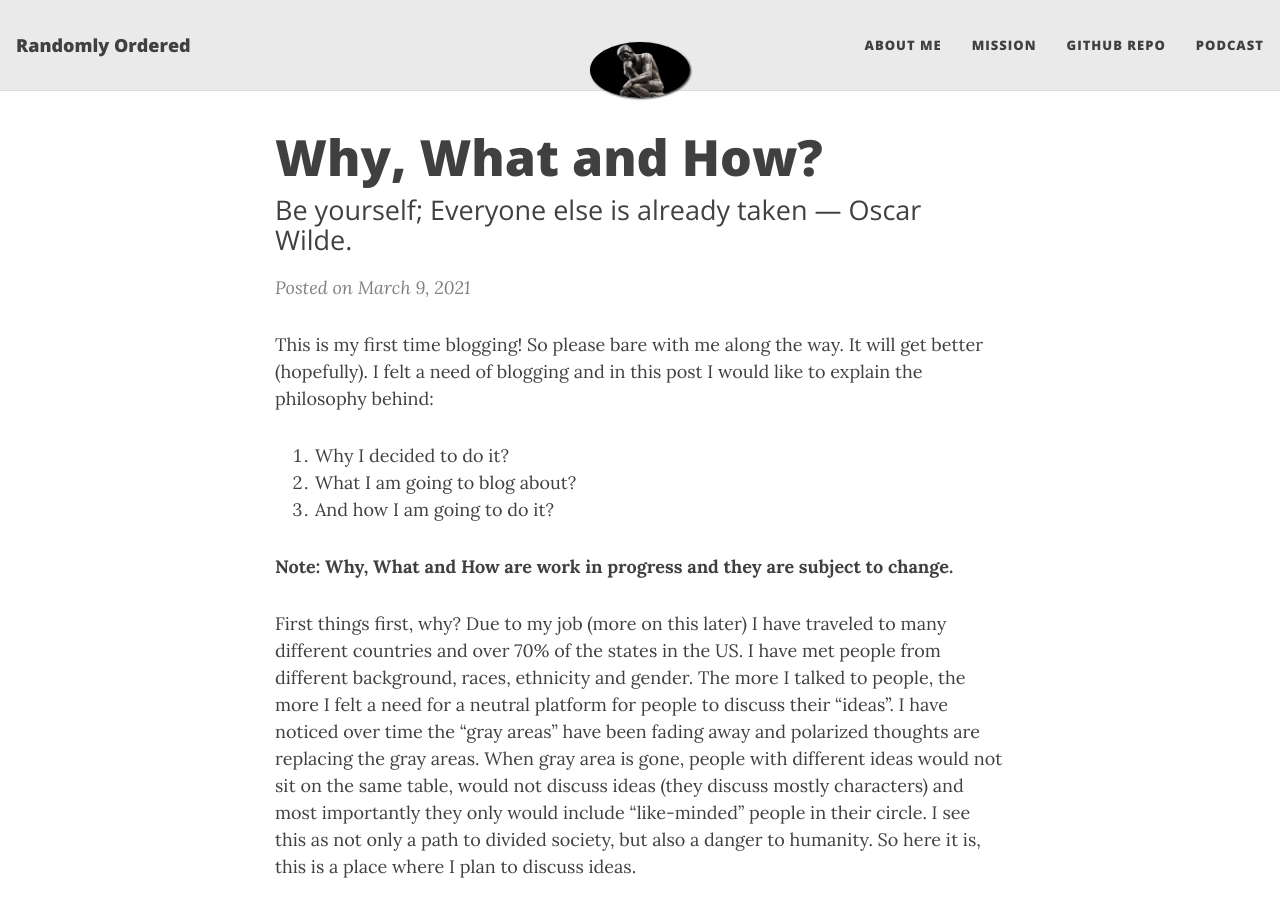
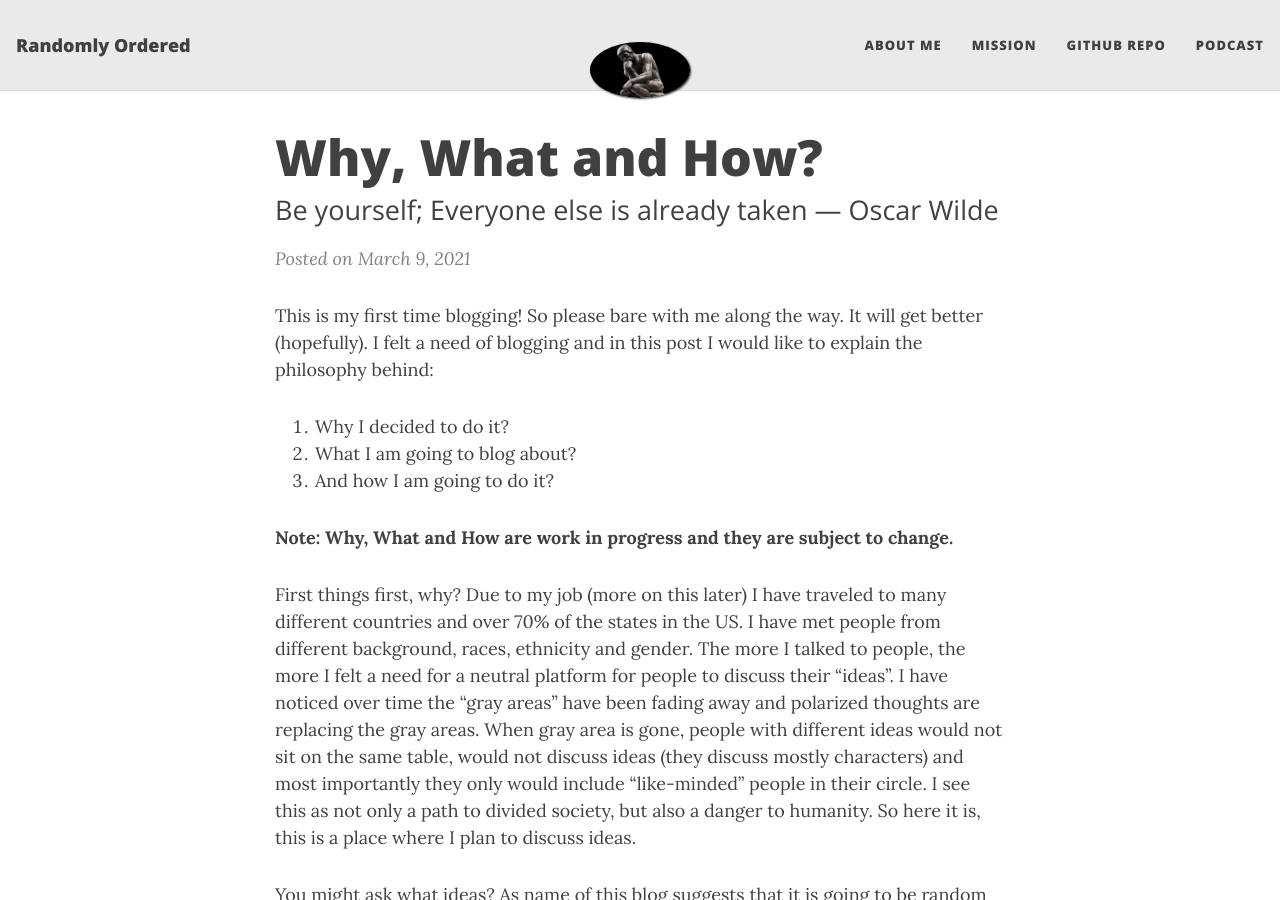
Before and after one commit to aissaei/randomlyordered.github.io, a Jekyll site: the page built from _posts/2021-03-09-mission_statement.md, in a window 1280 px wide and 900 px high. Built offline with Jekyll 4.4.1, drawn with Linux system fonts in a browser that asks for light colours; nearby versions of some CDN libraries.

```diff
--- a/_posts/2021-03-09-mission_statement.md
+++ b/_posts/2021-03-09-mission_statement.md
@@ -1,7 +1,7 @@
 ---
 layout: post
 title: Why, What and How?
-subtitle: Be yourself; Everyone else is already taken — Oscar Wilde.
+subtitle: Be yourself; Everyone else is already taken — Oscar Wilde
 tags: [mission statement, why before what/how]
 comments: true
 ---
```
